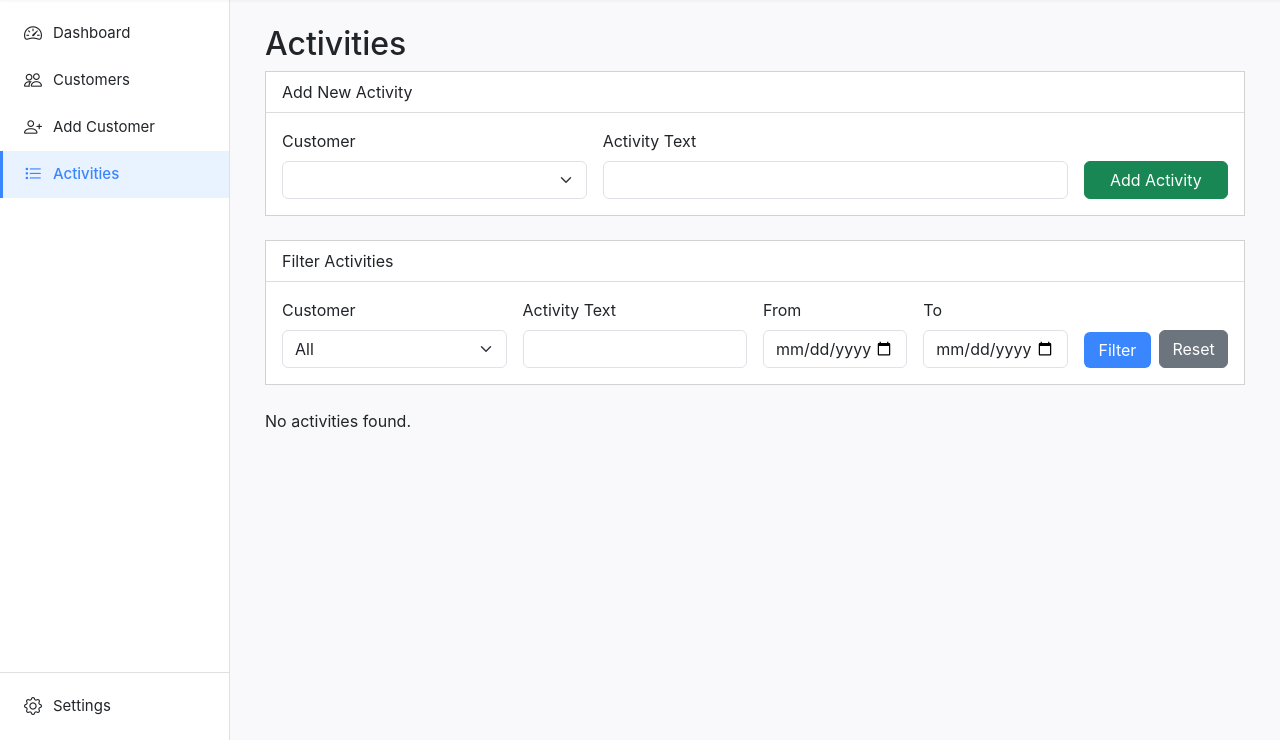
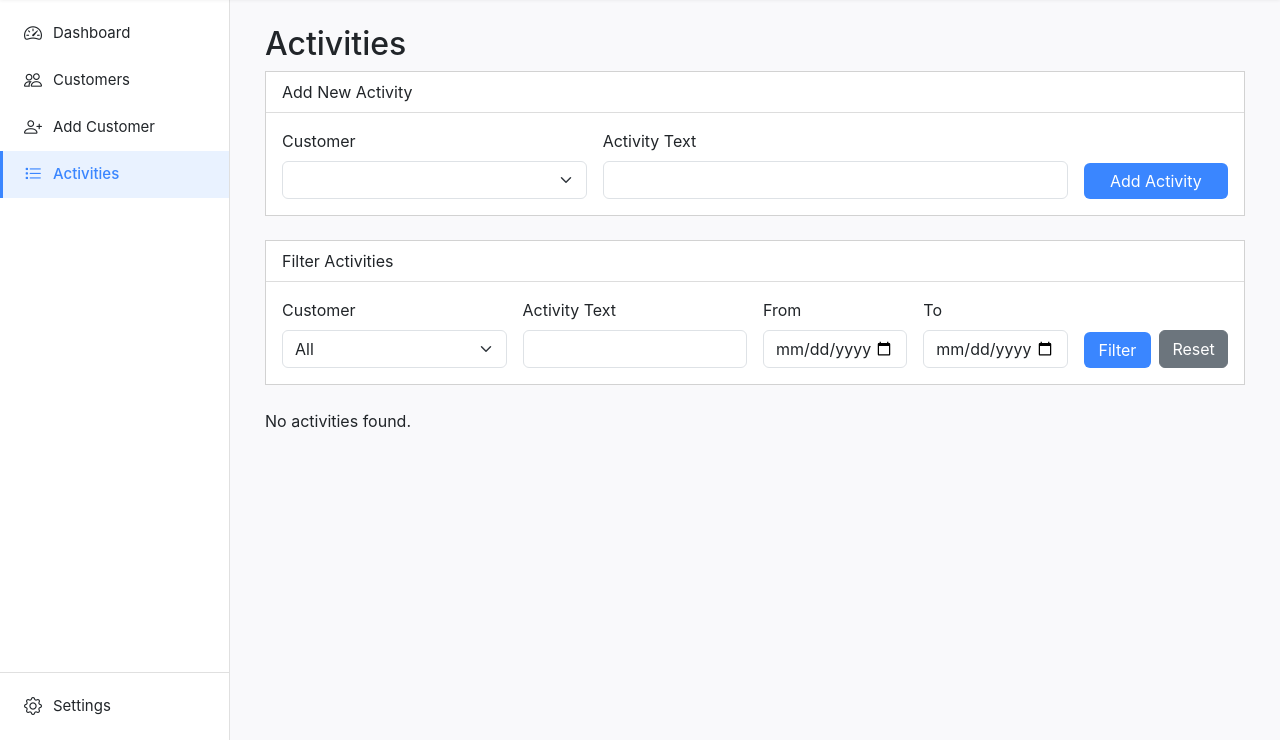
Before and after one commit to RobertMochnacky/kartoteka, a Flask app: page /activities in a window 1280 px wide. Shown: the part 60-800 px from the top of the page. Run offline with Flask 3, Linux system fonts and the light colour scheme; the visitor is signed in with stand-in values (Sample User, id 1); data comes from the database, SQL or seed files in the repository; data that the repository does not hold is empty.

Commit message:
Update activities.html

```diff
--- a/app/templates/activities.html
+++ b/app/templates/activities.html
@@ -26,7 +26,7 @@
                 <input type="text" name="activity_text" id="activity_text" class="form-control" required>
             </div>
             <div class="col-md-2 d-flex align-items-end">
-                <button type="submit" class="btn btn-success w-100">{{ _("Add Activity") }}</button>
+                <button type="submit" class="btn btn-primary w-100">{{ _("Add Activity") }}</button>
             </div>
         </form>
     </div>
```
